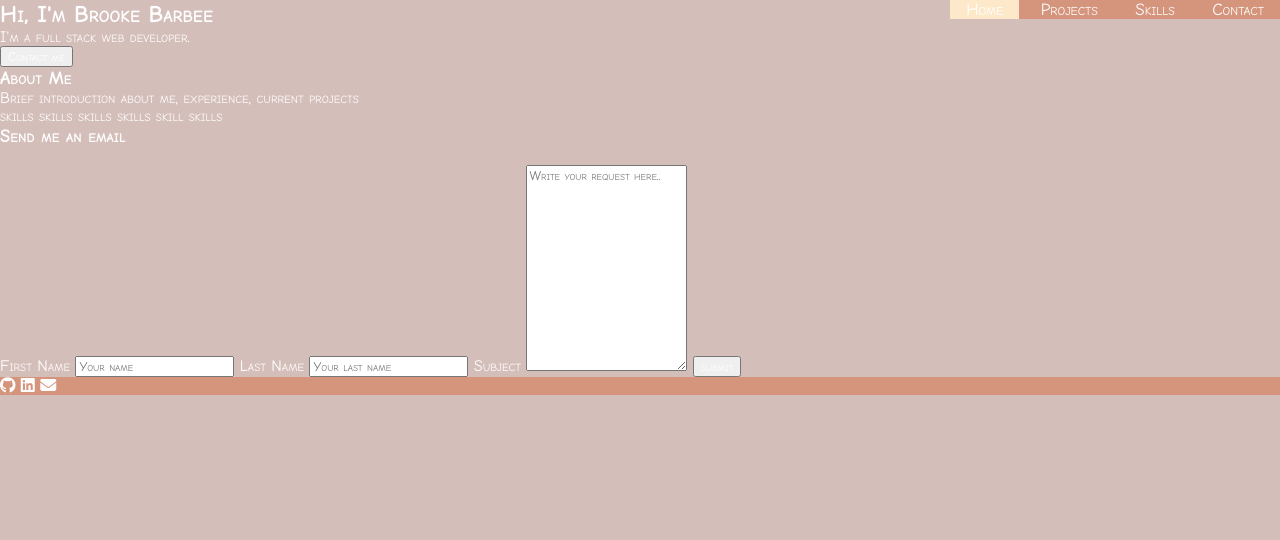
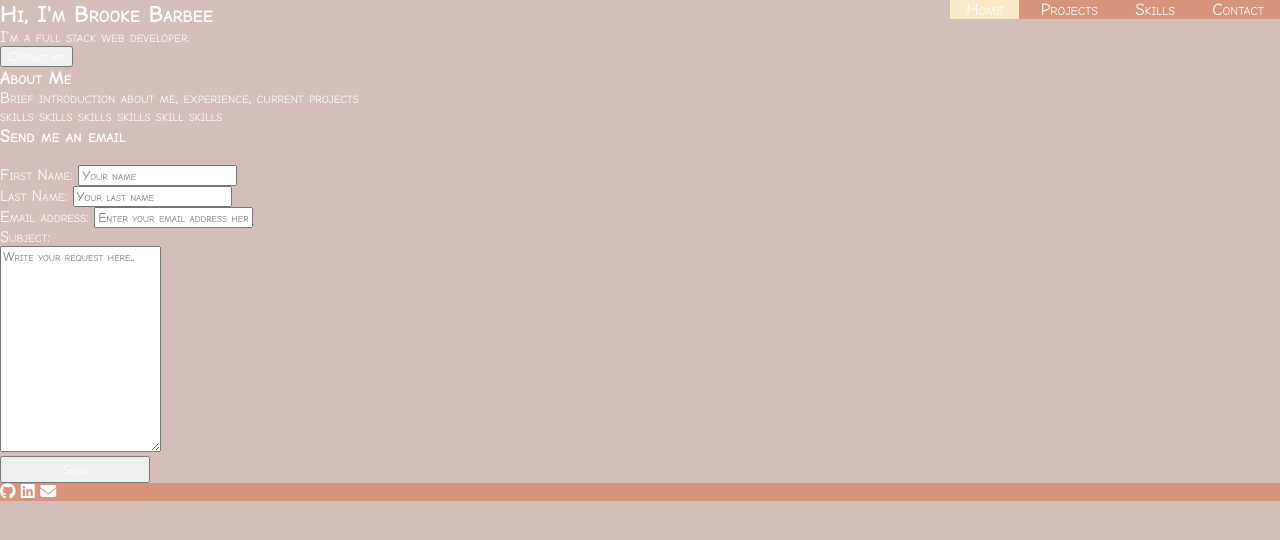
Before and after one commit to bbarbee/practice-protfolio2.0, a plain HTML site: page index.html in a window 1280 px wide. Drawn offline with Linux system fonts and the light colour scheme.

Commit message:
updates to javascript
added some functionality to the contact form, not completed

```diff
--- a/index.html
+++ b/index.html
@@ -53,14 +53,16 @@
         <img src="" alt="">
     </div>
     <div class="column">
-        <form action="">
-            <label for="fristName">First Name</label>
-            <input type="text" id="firstName" name="firstName" placeholder="Your name">
-            <label for="lastName">Last Name</label>
-            <input type="text" id="lastName" name="lastName" placeholder="Your last name">
-            <label for="sublect">Subject</label>
-            <textarea name="subject" id="subject" placeholder="Write your request here.." style="height: 200px;"></textarea>
-            <input type="submit" value="submit">
+        <form action="" id="contactForm">
+            <label for="fristName">First Name:</label>
+            <input type="text" id="firstName" name="firstName" placeholder="Your name"><br>
+            <label for="lastName">Last Name:</label>
+            <input type="text" id="lastName" name="lastName" placeholder="Your last name"><br>
+            <label for="email">Email address:</label>
+            <input type="text" id="email" placeholder="Enter your email address here"><br>
+            <label for="subject">Subject:</label><br>
+            <textarea name="subject" id="subject" placeholder="Write your request here.." style="height: 200px;"></textarea><br>
+            <button type="submit" id="bttn" onclick="submitForm()">Send</button>
         </form>
     </div>
 
--- a/script.js
+++ b/script.js
@@ -0,0 +1,15 @@
+
+const firstName= document.getElementById('firstName').value;
+const lastName= document.getElementById('lastName').value;
+const email= document.getElementById('email').value;
+const subject= document.getElementById('subject').value;
+
+
+
+function submitForm(){
+    if (!firstName || !lastName || !eamil || !subject){
+        alert('Please fill in all fields');
+        return;
+    }
+
+}
--- a/style.css
+++ b/style.css
@@ -88,3 +88,9 @@ body{
 .footer {
     background: #d5957d;
 }
+
+#bttn {
+    width: 150px;
+    padding: 4px;
+
+}
```
